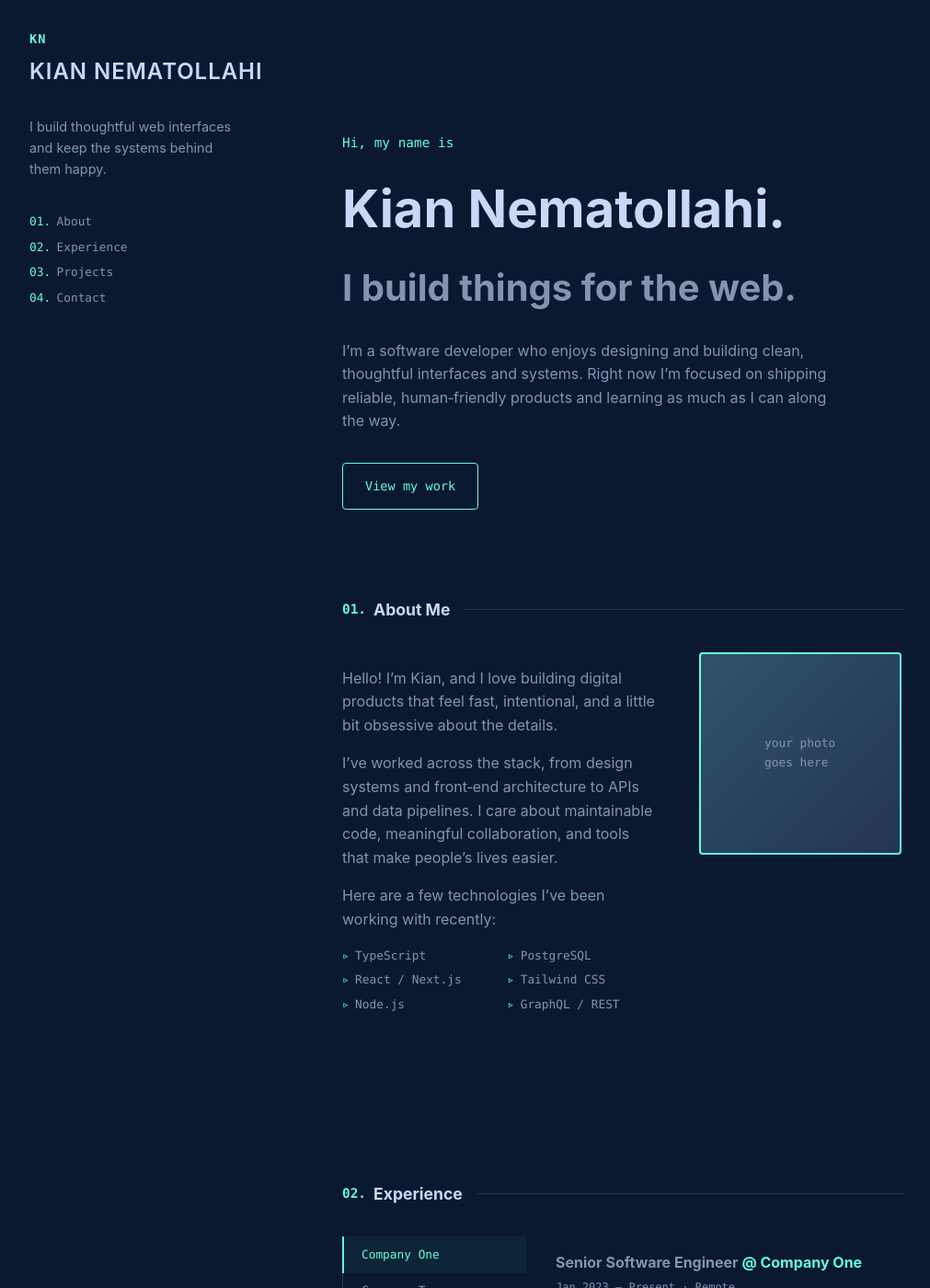
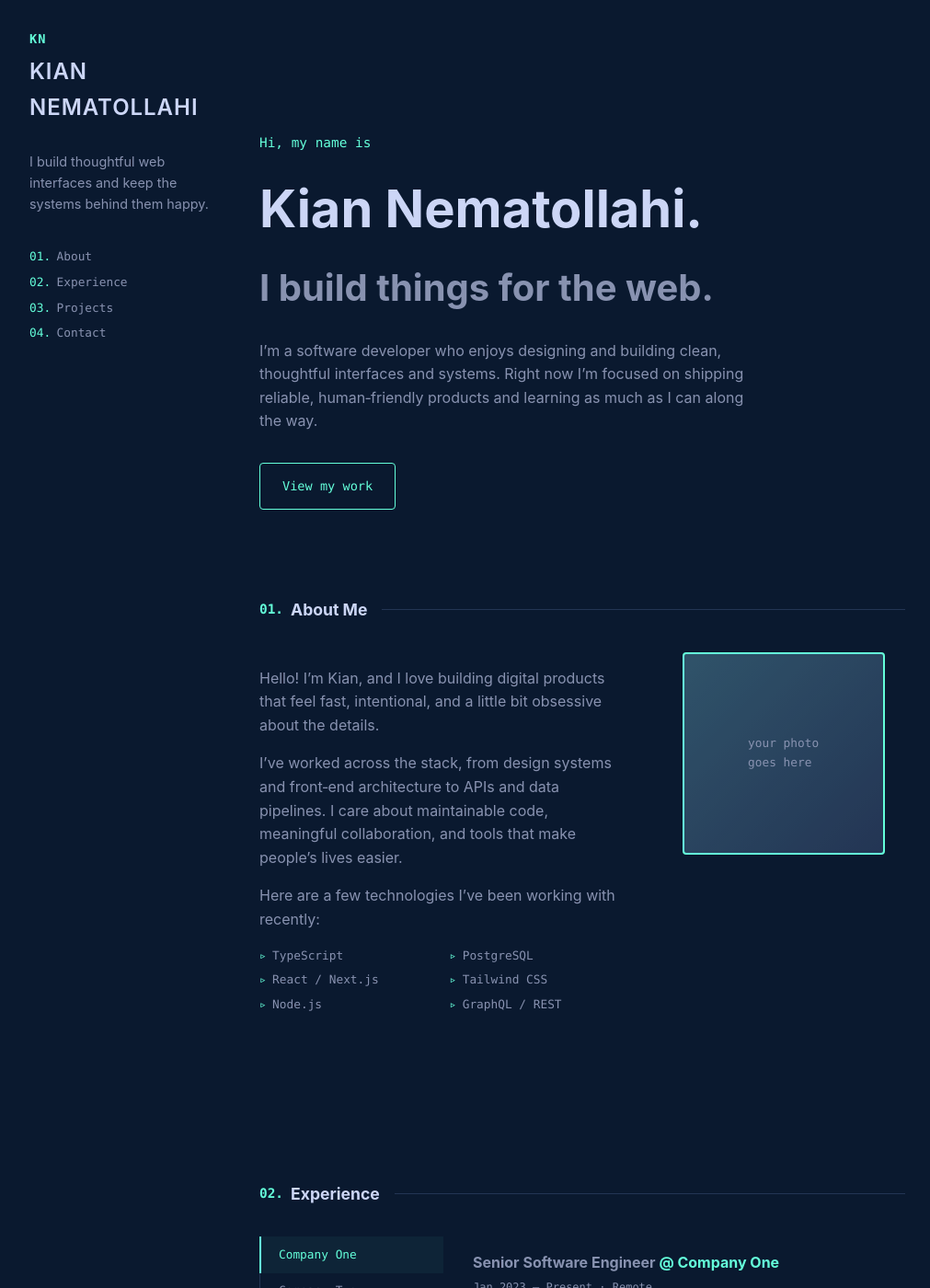
Before and after one commit to nemat777/nemat777.github.io, a Jekyll site: the page testing.html, which Jekyll copies as it is, in a window 1280 px wide and 1400 px high. Shown: the whole window at 92% size, without its empty margins (132-1143 px from the left). Built offline with Jekyll 4.4.1, drawn with Linux system fonts in a browser that asks for light colours.

Commit message:
Update testing.html

```diff
--- a/testing.html
+++ b/testing.html
@@ -56,8 +56,8 @@
 
     .app-shell {
       display: grid;
-      grid-template-columns: 260px minmax(0, 1fr);
-      column-gap: 5rem;
+      grid-template-columns: 210px minmax(0, 1fr);
+      column-gap: 2.5rem;
       min-height: 100vh;
     }
 
```
